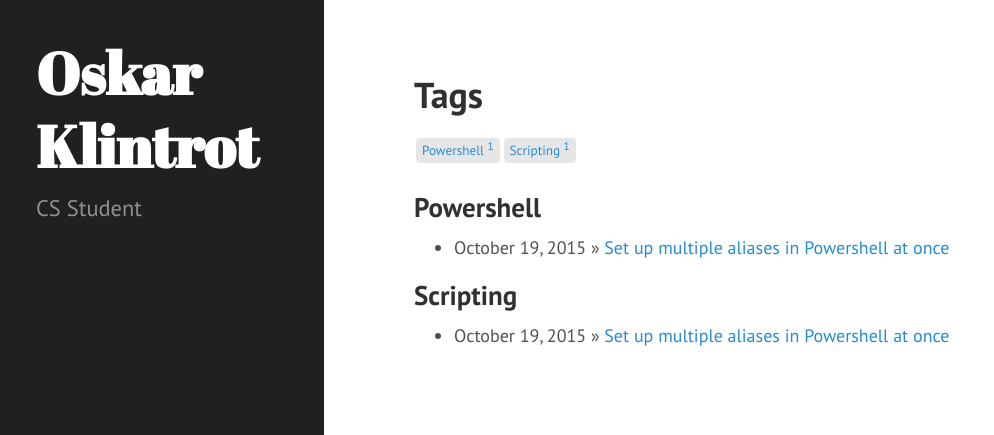
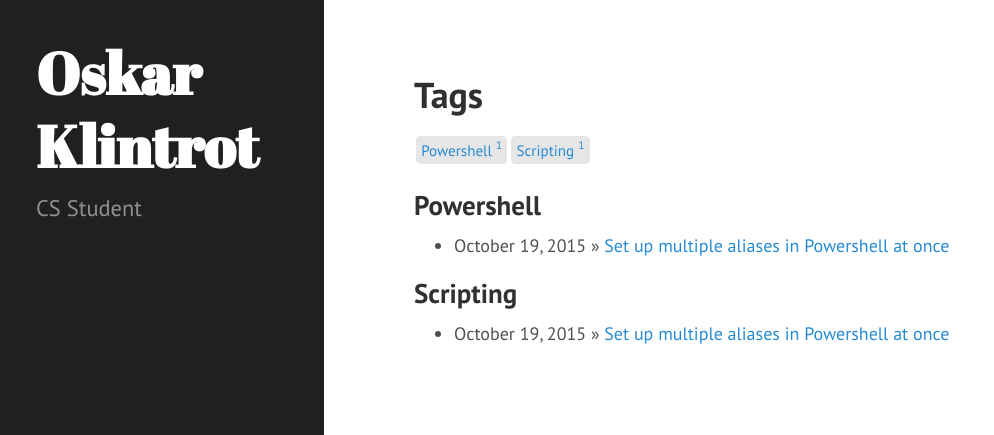
Before and after one commit to OskarKlintrotSkolarbeteWP14/2dv607.oskarklintrot.se, a Jekyll site: the page built from tags.html, in a window 1280 px wide. Shown: the top 435 px of the page, without its empty margins (0-994 px from the left). Built offline with Jekyll 4.4.1, drawn with Linux system fonts in a browser that asks for light colours; Markdown is read by kramdown in place of the engine named in the settings.

Commit message:
Changed px to rem

```diff
--- a/public/css/tags.css
+++ b/public/css/tags.css
@@ -7,7 +7,7 @@
 .tag-box {
   list-style: none;
   margin: 0;
-  padding: 4px 0;
+  padding: 0;
   overflow: hidden;
   *zoom: 1;
 }
@@ -24,23 +24,21 @@
 
 .tag-box.inline li {
   float: left;
-  font-size: 14px;
-  font-size: 0.875rem;
   line-height: 2.5;
 }
 
 .tag-box a {
-  padding: 4px 6px;
-  margin: 2px;
+  padding: 0.25rem 0.3rem;
+  margin: 0.1rem ;
   background-color: #e6e6e6;
-  -webkit-border-radius: 4px;
-  -moz-border-radius: 4px;
-  border-radius: 4px;
+  -webkit-border-radius: 0.25rem ;
+  -moz-border-radius: 0.25rem ;
+  border-radius: 0.25rem ;
   text-decoration: none;
 }
 
 .tag-box a span {
   vertical-align: super;
-  font-size: 10px;
+  font-size: 0.8rem;
   font-size: 0.625rem;
 }
```
